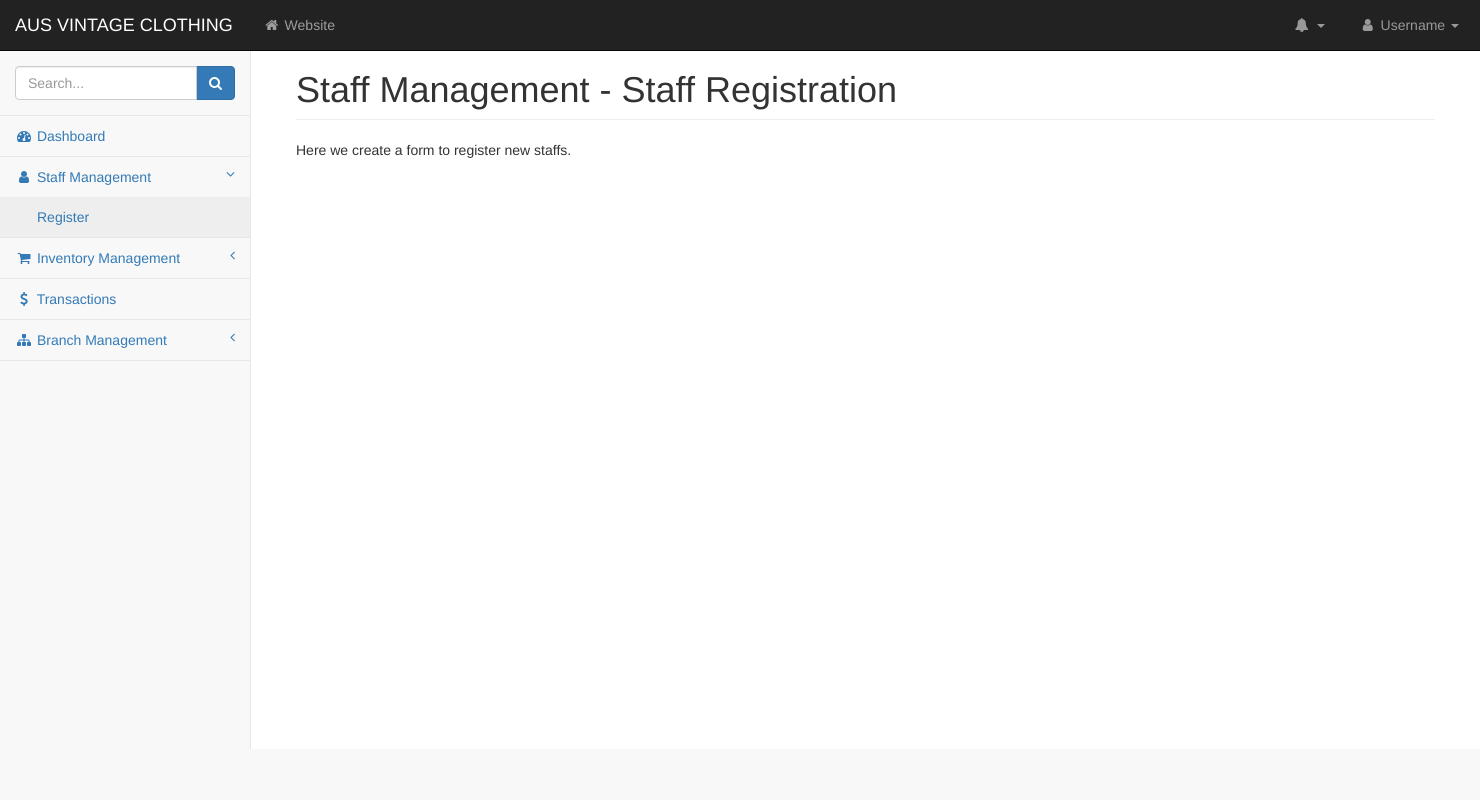
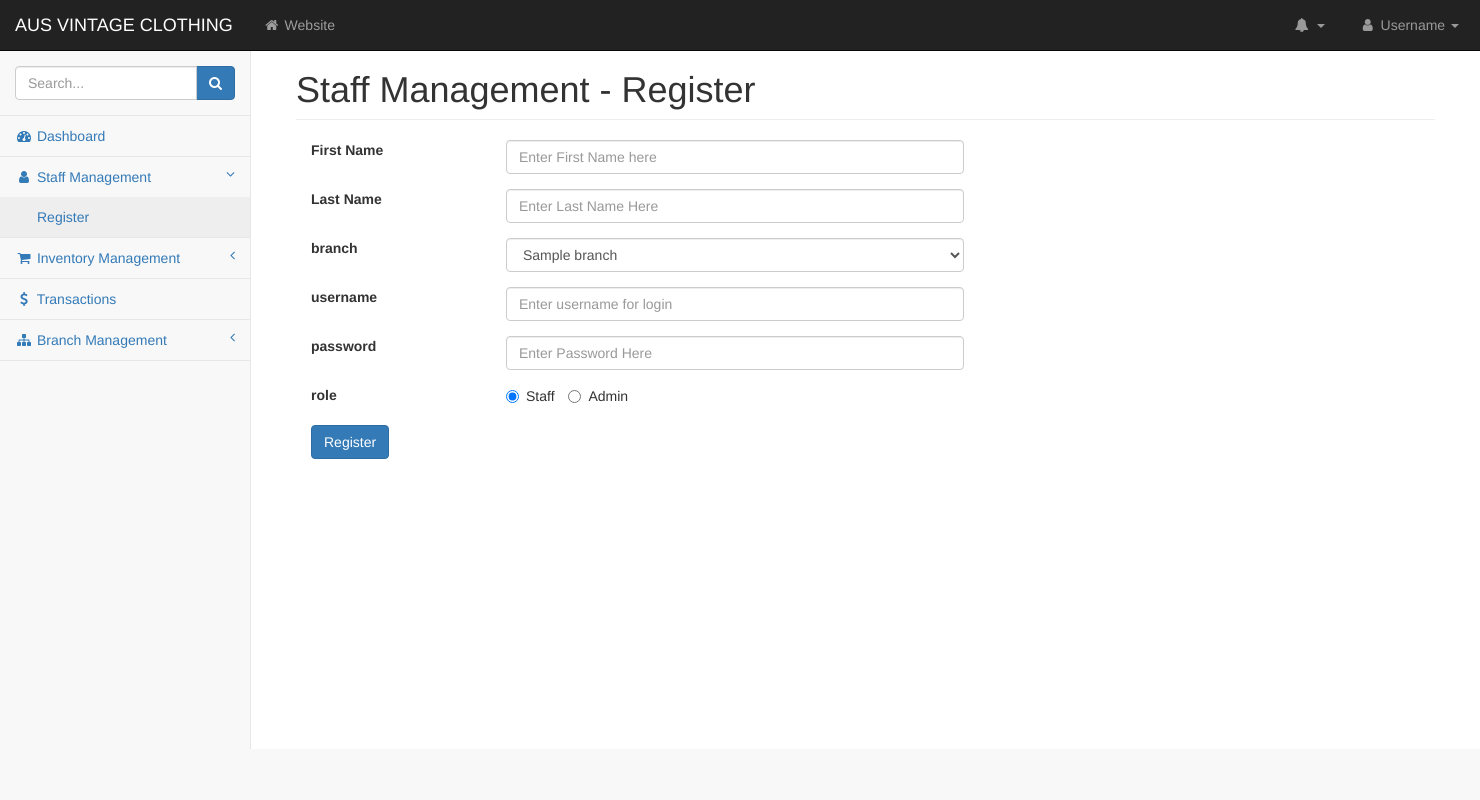
Before and after one commit to rajshrestha86/travelmate, a PHP site: page /staff_register.php in a window 1480 px wide. Run offline with PHP 8.4, Linux system fonts and the light colour scheme; tables that the repository leaves empty or names only in its code hold one stand-in row (values such as "Sample post"); data that the repository does not hold is empty; a stand-in replaces the project's code that opens the database connection; some libraries are stand-ins or nearby versions.

Commit message:
Staff Registration Done

```diff
--- a/staff_register.php
+++ b/staff_register.php
@@ -1,32 +1,84 @@
-
 <?php
-    $title="Register Staff";
+   $title="Staff Registration";
    include 'header.php';
-
    ?>
-
 <div id="wrapper">
-
 <!-- Navigation -->
-
 <?php require 'navigation.php';?>
-
 <!-- Page Content -->
 <div id="page-wrapper">
    <div class="container-fluid">
-
       <div class="row">
          <div class="col-lg-12">
-                    <h1 class="page-header">Staff Management - Staff Registration </h1>
+            <h1 class="page-header">Staff Management - Register </h1>
+         </div>
+      </div>
+      <div class="container">
+         <form method="POST" action="./controller/staff_add.php">
+            <div class="form-group row">
+               <label class="col-sm-2 col-form-label">First Name</label>
+               <div class="col-sm-5">
+                  <input type="text" class="form-control" id="input_branch_name" placeholder="Enter First Name here" name="stf_fname_in" required>
+               </div>
+            </div>
+            <div class="form-group row">
+               <label class="col-sm-2 col-form-label">Last Name</label>
+               <div class="col-sm-5">
+                  <input type="text" class="form-control" id="input_branch_address" placeholder="Enter Last Name Here" name="stf_lname_in" required>
+               </div>
+            </div>
+            <div class="form-group row">
+               <label class="col-sm-2 col-form-label">branch</label>
+               <div class="col-sm-5">
+                  <select name="stf_branch_in" id="branch_input" class="form-control">
+                  <?php
+                                        include './controller/connection.php';
+
+
+
+                                    $sql="SELECT * FROM branch";
+                                    $result=mysqli_query($conn,$sql);
+                                    $count = 1;
+                                    while($row = mysqli_fetch_assoc($result)) {
+
+                              ?>
+                              <option value="<?php echo $row['id']?>"><?php echo $row['name']?></option>
+
+                                    <?php
+                                        $count=$count+1;
+                                    }
+                                    ?>
+                  </select>
                </div>
             </div>
 
-            <!-- ... Your content goes here ... -->
-            <p>Here we create a form to register new staffs.</p>
-
+            <div class="form-group row">
+               <label class="col-sm-2 col-form-label">username</label>
+               <div class="col-sm-5">
+                  <input type="text" class="form-control" id="input_branch_contact" placeholder="Enter username for login" name="stf_username_in" required>
                </div>
             </div>
-
+            <div class="form-group row">
+               <label class="col-sm-2 col-form-label">password</label>
+               <div class="col-sm-5">
+                  <input type="password" class="form-control" id="input_branch_contact" placeholder="Enter Password Here" name="stf_password_in" required>
                </div>
-
-<?php include 'footer.php';?>
+            </div>
+            <div class="form-group row">
+               <label class="col-sm-2 col-form-label">role</label>
+               <div class="col-sm-5">
+                  <label class="radio-inline"><input type="radio" name="stf_role_in" value="staff" checked>Staff</label>
+                  <label class="radio-inline"><input type="radio" name="stf_role_in" value="admin" >Admin</label>
+               </div>
+            </div>
+               <div class="form-group row">
+                  <div class="offset-sm-3 offset-md-3 col-sm-10">
+                     <button type="submit" class="btn btn-primary">Register</button>
+                  </div>
+               </div>
+         </form>
+         </div>
+      </div>
+   </div>
+</div>
+<?php require 'footer.php';?>
```
Also changed, not shown: controller/branch_add.php (+4 -9 lines), controller/staff_add.php (added, +18 -0 lines). Lines whose indentation alone changed are shown as unchanged.
